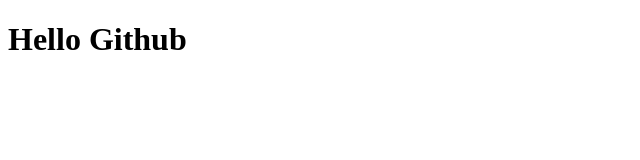
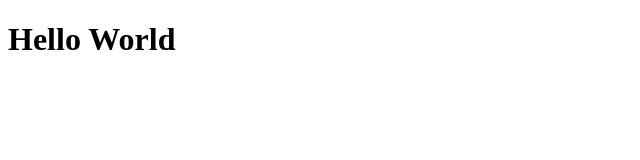
Before and after one commit to moscouiptv/reposit_html, a plain HTML site: page index.html in a window 1280 px wide. Shown: the full height of the page, 0-640 px from the left. Drawn offline with Linux system fonts and the light colour scheme.

Commit message:
2cde change to internet

```diff
--- a/index.html
+++ b/index.html
@@ -7,7 +7,7 @@
 </head>
 <body>
     <h1>
-        Hello Github
+        Hello World
     </h1>
 </body>
 </html>
```
